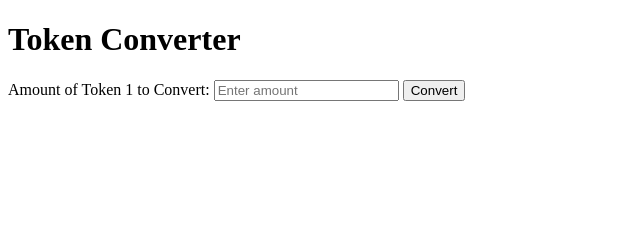
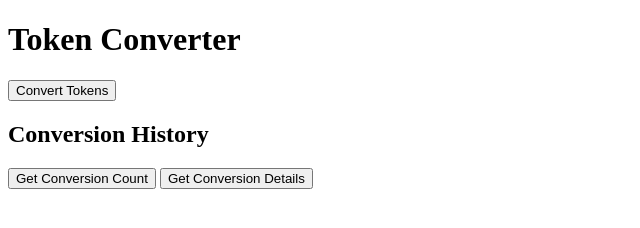
Before and after one commit to Jaeson-gram/Solidity-BNB-Chain-Development-Bootcamp-Final-Project, a website: page frontend/index.html in a window 1280 px wide. Shown: the whole page, without its empty margins (0-640 px from the left). Drawn offline with Linux system fonts and the light colour scheme.

Commit message:
Update index.html

```diff
--- a/frontend/index.html
+++ b/frontend/index.html
@@ -1,19 +1,27 @@
 <!DOCTYPE html>
-<html>
+<html lang="en">
 <head>
+    <meta charset="UTF-8">
+    <meta name="viewport" content="width=device-width, initial-scale=1.0">
     <title>Token Converter</title>
 </head>
 <body>
     <h1>Token Converter</h1>
-    <form id="converter-form">
-        <label for="amount">Amount of Token 1 to Convert:</label>
-        <input type="number" id="amount" placeholder="Enter amount">
-        <button type="button" onclick="convertToken()">Convert</button>
-    </form>
 
-    <p id="result"></p>
+    <button id="convertButton">Convert Tokens</button>
 
-    <script src="web3.min.js"></script> <!-- Include a Web3.js library -->
+    <div id="conversionStatus"></div>
+
+    <h2>Conversion History</h2>
+
+    <button id="getConversionCountButton">Get Conversion Count</button>
+
+    <button id="getConversionDetailsButton">Get Conversion Details</button>
+
+    <div id="conversionCount"></div>
+
+    <div id="conversionDetails"></div>
+
     <script src="script.js"></script>
 </body>
 </html>
```
